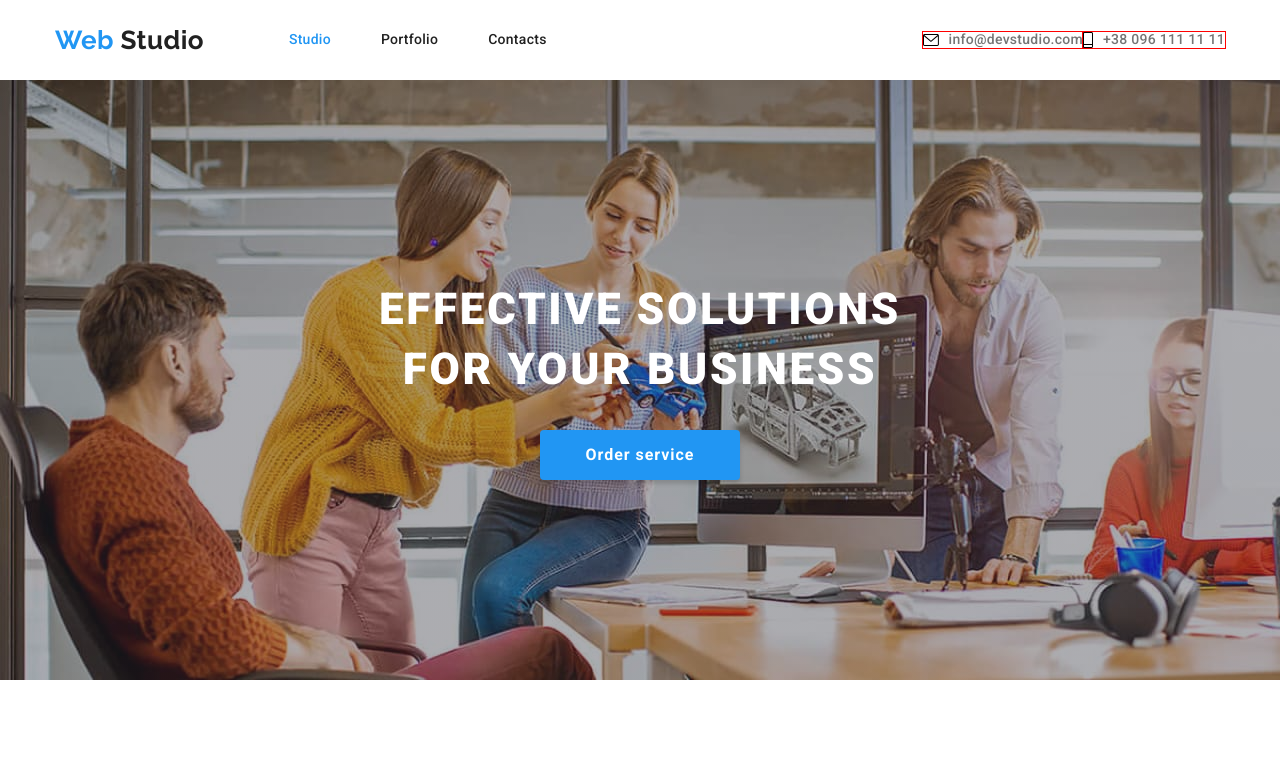
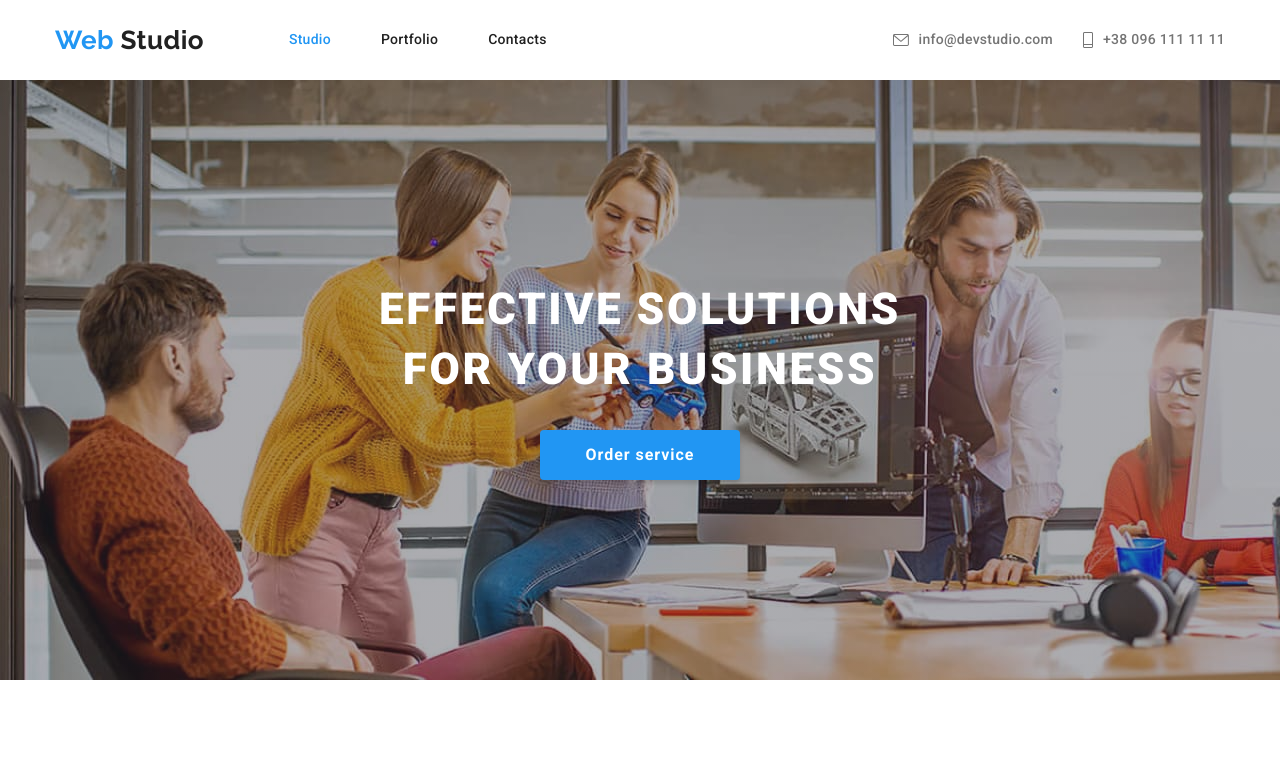
Before and after one commit to AnnaStruk/goit-markup-hw-04, a plain HTML site: page index.html in a window 1280 px wide. Shown: the top 771 px of the page. Drawn offline with nearby package versions, Linux system fonts and the light colour scheme.

Commit message:
Adds corect hover to contacts-links in header

```diff
--- a/css/styles.css
+++ b/css/styles.css
@@ -109,8 +109,9 @@ img {
 }
 
 /* Contacts */
-.contacts a {
+.contacts .link {
   color: var(--primary-text-color);
+  fill: var(--primary-text-color);
 }
 
 .contacts {
@@ -119,12 +120,13 @@ img {
   margin-bottom: 0px;
 }
 
-.header-contacts .link:not(:last-child) {
-  margin-right: 30px;
+.header-contacts .link {
+  margin-left: 30px;
 }
 
 .contacts .link:hover,
-.contacts .link:focus {
+.contacts .link:focus,
+.button-icon:hover {
   color: var(--accent-color);
   fill: var(--accent-color);
 }
@@ -145,10 +147,8 @@ img {
 .btn-mail,
 .btn-phone {
   display: flex;
-  outline: 1px solid red;
   align-items: center;
   justify-content: center;
-  text-decoration: none;
 }
 
 .button-icon {
```
